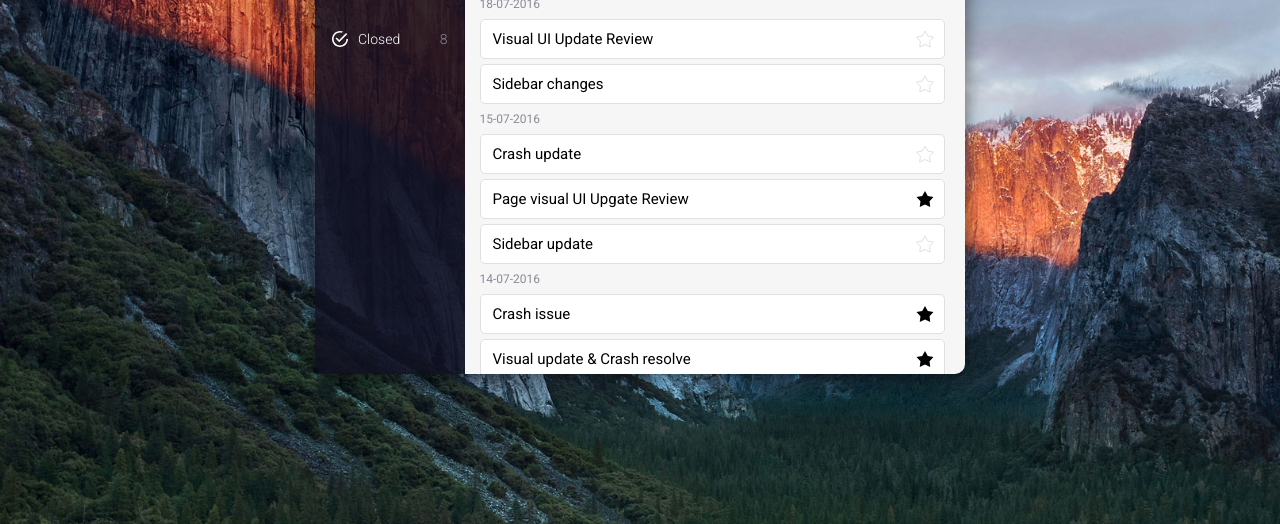
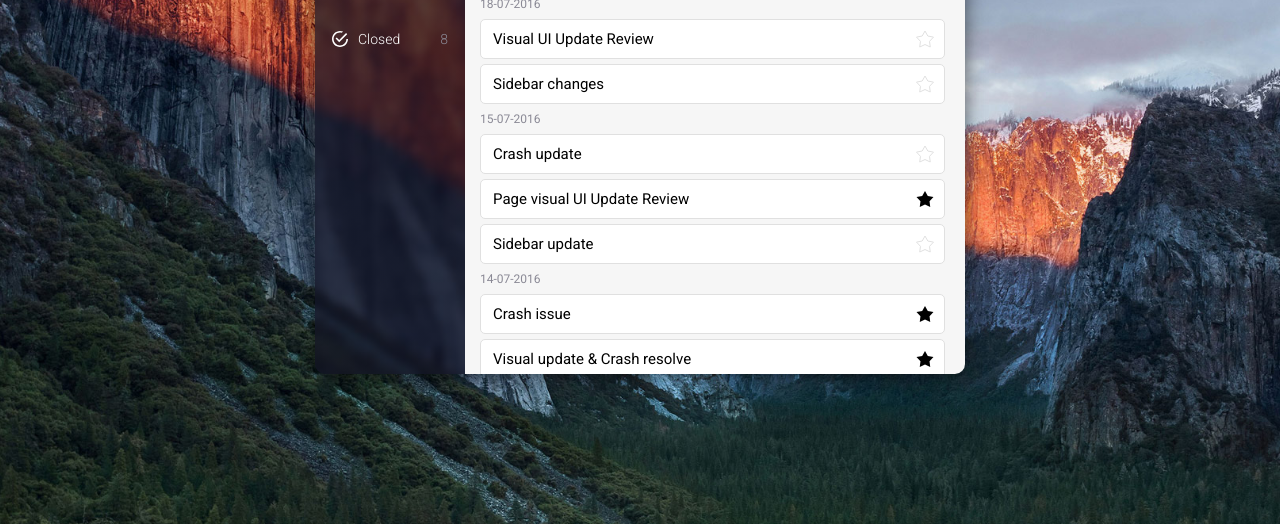
Before and after one commit to msarnowski/github-issues-app-layout, a plain HTML site: page index.html in a window 1280 px wide. Shown: the part 276-800 px from the top of the page. Drawn offline with Linux system fonts and the light colour scheme.

Commit message:
Flexbox layout, sidebar background, readme

```diff
--- a/index.html
+++ b/index.html
@@ -33,7 +33,7 @@
         <li class="content-item">Sidebar changes<span class="favorite"></span></li>
         <li class="date">15-07-2016</li>
         <li class="content-item">Crash update<span class="favorite"></span></li>
-        <li class="content-item">Page visual UI Upgate Review<span class="favorite selected"></span></li>
+        <li class="content-item">Page visual UI Update Review<span class="favorite selected"></span></li>
         <li class="content-item">Sidebar update<span class="favorite"></span></li>
         <li class="date">14-07-2016</li>
         <li class="content-item">Crash issue<span class="favorite selected"></span></li>
--- a/style.css
+++ b/style.css
@@ -3,21 +3,23 @@ body {
   height: 100%;
 }
 body {
+  margin: 0;
+  display: flex;
+  justify-content: center;
+  align-items: center;
   font-family: 'Roboto', sans-serif;
   font-size: 1rem;
   font-weight: 300;
   line-height: 1.5;
-  margin: 0;
-  background: #9ab0c7;
+  background: #849fb9;
   background: url(assets/background-progressive.jpg);
+  background-attachment: fixed;
+  background-position: center;
   background-size: cover;
-  background-position: center;
-  display: flex;
-  justify-content: center;
-  align-items: center;
 }
 
 main {
+  display: flex;
   width: 100%;
   max-width: 650px;
   height: 100%;
@@ -39,11 +41,13 @@ ul {
 
 /* ----- Sidebar (left column) ----- */
 .sidebar {
+  width: 150px;
+  color: white;
   background: #212435;
-  background: RGBA(16, 16, 34, 0.85);
-  width: 23%;
-  color: white;
-  float: left;
+  background-image: linear-gradient(RGBA(16, 16, 34, 0.7), RGBA(16, 16, 34, 0.7)), url(assets/background-blurred.jpg);
+  background-attachment: fixed;
+  background-position: center;
+  background-size: cover;
   border-top-left-radius: 10px;
   border-bottom-left-radius: 10px;
 }
@@ -57,10 +61,10 @@ ul {
   border-top-left-radius: 10px;
 }
 .statusbar-item {
+  float: left;
   width: 10px;
   height: 10px;
   margin-right: 10px;
-  float: left;
   border-radius: 50%;
 }
 .close {
@@ -75,12 +79,12 @@ ul {
 
 /* ----- Navigation filters ----- */
 .filters-item {
+  padding-left: 17px;
+  padding-right: 32px;
   font-size: 0.875em; /* 14px */
   line-height: 50px;
-  padding-left: 17px;
-  padding-right: 32px;
   transition: background 0.2s linear;
-
+  /* flexible layout adaptations */
   overflow: hidden;
   text-overflow: ellipsis;
   white-space: nowrap;
@@ -102,6 +106,7 @@ ul {
 }
 .count {
   color: #8a8995;
+  /* flexible layout adaptations */
   position: absolute;
   top: 0;
   right: 17px;
@@ -109,12 +114,11 @@ ul {
 
 /* ----- Content (right column) ----- */
 .content {
+  flex-grow: 1;
   font-weight: 400;
+  box-sizing: border-box;
+  overflow: auto;
   background: #f6f6f6;
-  box-sizing: border-box;
-  width: 77%;
-  float: left;
-  overflow: auto;
   border-right: 10px solid #f6f6f6;
   border-top-right-radius: 10px;
   border-bottom-right-radius: 10px;
@@ -123,12 +127,18 @@ ul {
   margin: 5px 10px 5px 15px;
 }
 .content-item {
-  font-size: 0.9375em; /* 15px */
-  background: #fff;
   padding-left: 12px;
+  padding-right: 38px;
   border: 1px solid #e0e0e0;
   border-radius: 5px;
+  font-size: 0.9375em; /* 15px */
   line-height: 38px;
+  background: #fff;
+  /* flexible layout adaptations */
+  position: relative;
+  overflow: hidden;
+  text-overflow: ellipsis;
+  white-space: nowrap;
 }
 .favorite {
   float: right;
@@ -140,6 +150,9 @@ ul {
   border-bottom-right-radius: 5px;
   cursor: pointer;
   transition: background-color 0.2s linear;
+  /* flexible layout adaptations */
+  position: absolute;
+  right: 0;
 }
 .favorite:hover {
   background-color: #f6f6f6;
@@ -151,7 +164,7 @@ ul {
   background-position: bottom;
 }
 .date {
+  color: #8a8995;
   font-size: 0.75em; /* 12px */
-  color: #8a8995;
   line-height: 1.667;
 }
```
Also changed, not shown: assets/background-blurred.jpg (added), 1 other file.
